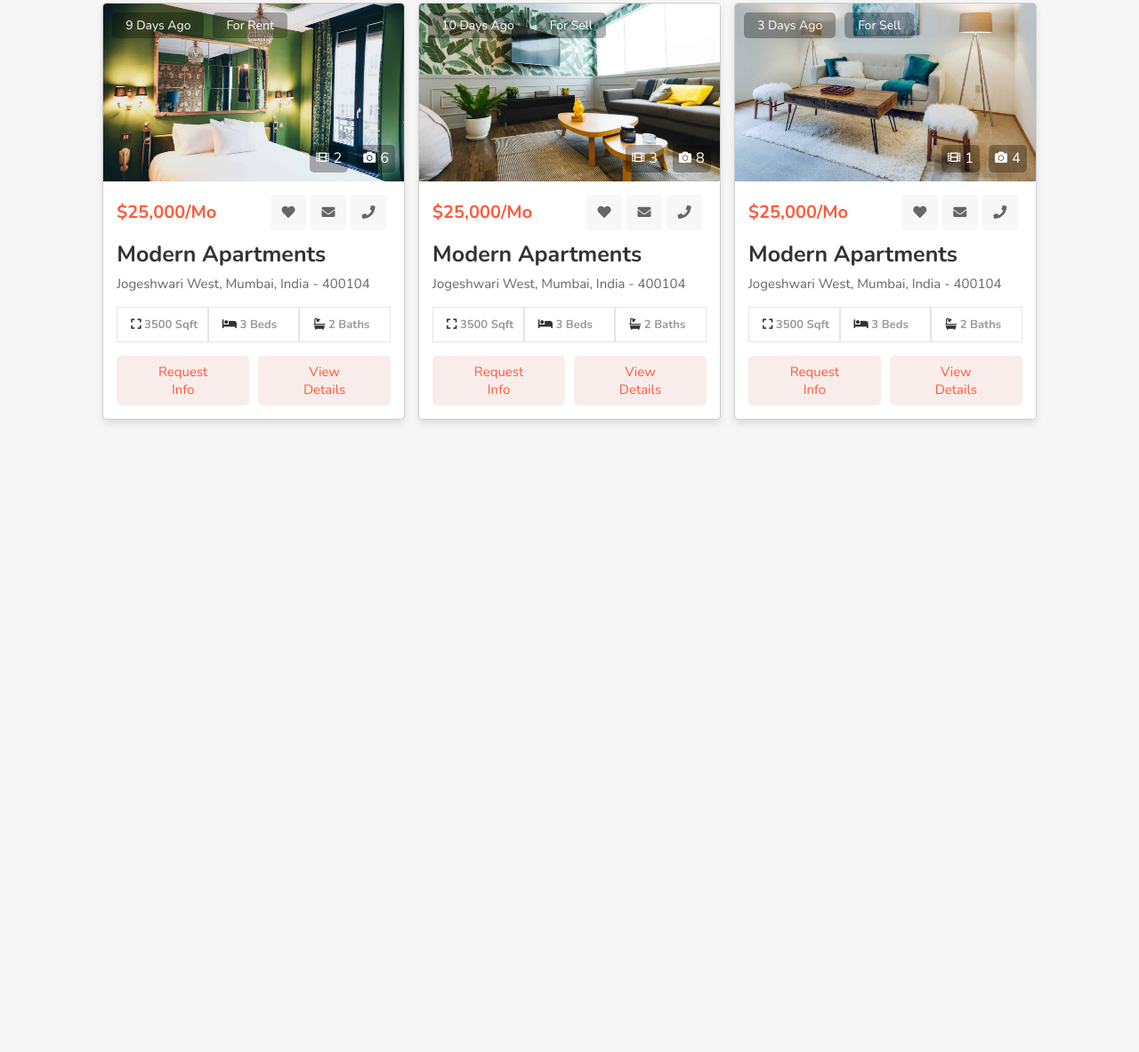
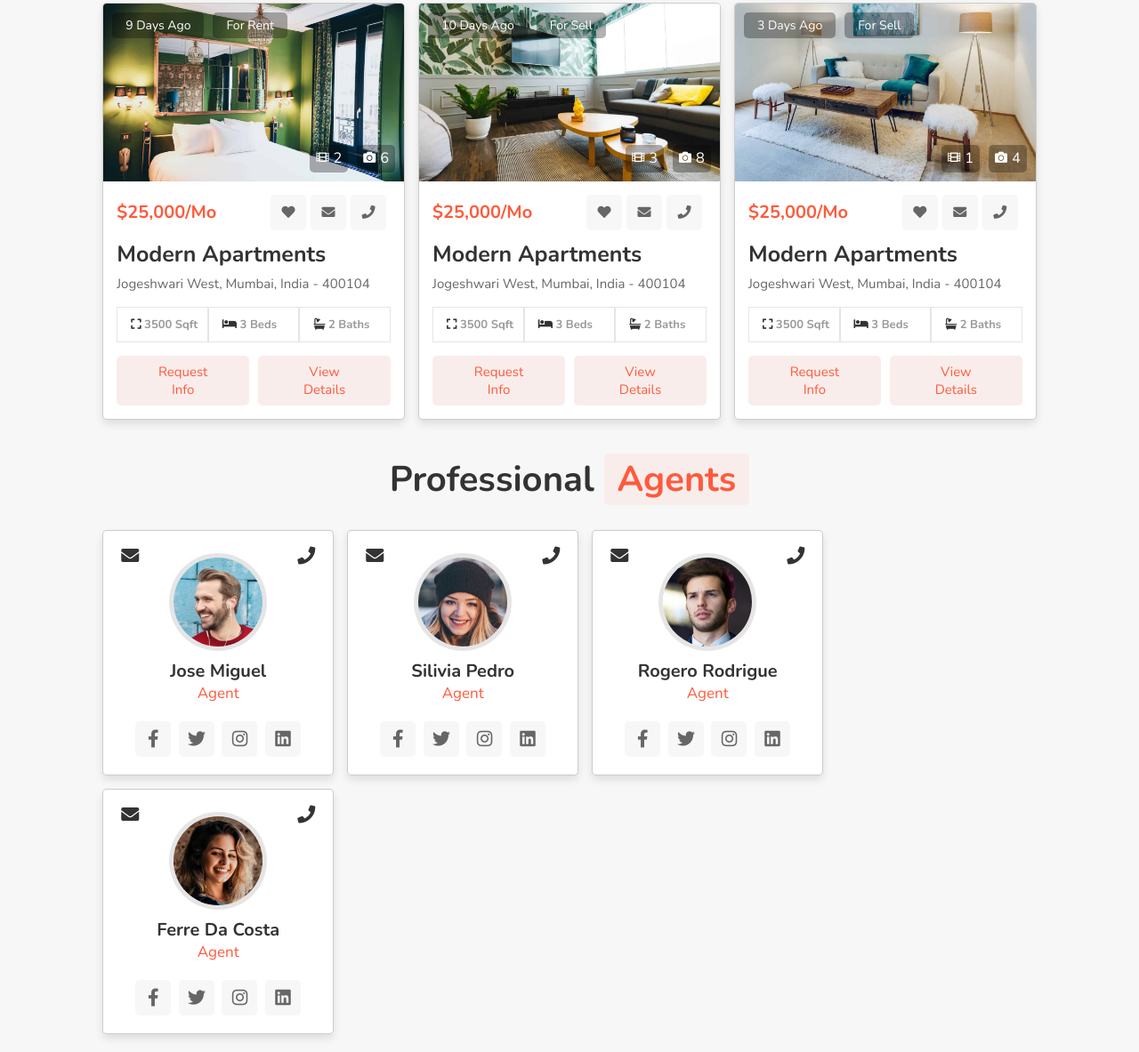
Before and after one commit to Clesio7844/real-state-javascript, a plain HTML site: page index.html in a window 1280 px wide. Shown: the part 1877-3060 px from the top of the page at 89% size. Before the commit the page ends 2369 px from the top, so only its background shows below. Drawn offline with nearby package versions, Linux system fonts and the light colour scheme.

Commit message:
finished the agents section

```diff
--- a/css/style.css
+++ b/css/style.css
@@ -408,3 +408,84 @@ header .icons #menu-bars {
   flex: 1;
   font-size: 1.5rem;
 }
+
+/* agents */
+.agents .box-container {
+  display: flex;
+  flex-wrap: wrap;
+  gap: 1.5rem;
+}
+
+.agents .box-container .box {
+  background: #fff;
+  text-align: center;
+  border: 0.1rem solid rgba(0, 0, 0, 0.2);
+  box-shadow: 0 0.5rem 1rem rgba(0, 0, 0, 0.1);
+  border-radius: 0.5rem;
+  padding: 2rem;
+  position: relative;
+  width: 26rem;
+}
+
+.agents .box-container .box .fa-envelope {
+  position: absolute;
+  top: 1.8rem;
+  left: 2rem;
+  color: #333;
+  font-size: 2rem;
+}
+
+.agents .box-container .box .fa-envelope:hover {
+  color: var(--red);
+}
+
+.agents .box-container .box .fa-phone {
+  position: absolute;
+  top: 1.8rem;
+  right: 2rem;
+  color: #333;
+  font-size: 2rem;
+}
+
+.agents .box-container .box .fa-phone:hover {
+  color: var(--red);
+}
+
+.agents .box-container .box img {
+  border-radius: 50%;
+  box-shadow: 0 0 0 0.5rem rgba(0, 0, 0, 0.1);
+  object-fit: cover;
+  height: 10rem;
+  width: 10rem;
+  margin: 1rem 0;
+}
+
+.agents .box-container .box h3 {
+  font-size: 2rem;
+  color: #333;
+}
+
+.agents .box-container .box span {
+  font-size: 1.7rem;
+  color: var(--red);
+}
+
+.agents .box-container .box .share {
+  padding-top: 2rem;
+}
+
+.agents .box-container .box .share a {
+  margin: 0 0.3rem;
+  height: 4rem;
+  width: 4rem;
+  line-height: 4rem;
+  background: #f7f7f7;
+  color: #666;
+  border-radius: 0.5rem;
+  font-size: 2rem;
+}
+
+.agents .box-container .box .share a:hover {
+  background: var(--red);
+  color: #fff;
+}
--- a/index.html
+++ b/index.html
@@ -141,14 +141,12 @@
 
     <!-- featured section starts -->
     <section class="featured" id="featured">
-
-            <h1 class="heading"> <span>featured</span> properties </h1>
+      <h1 class="heading"><span>featured</span> properties</h1>
 
       <div class="box-container">
-
         <div class="box">
           <div class="image-container">
-                        <img src="images/img-1.jpg" alt="">
+            <img src="images/img-1.jpg" alt="" />
             <div class="info">
               <h3>3 days ago</h3>
               <h3>for rent</h3>
@@ -170,9 +168,9 @@
               <p>jogeshwari west, mumbai, india - 400104</p>
             </div>
             <div class="details">
-                            <h3> <i class="fas fa-expand"></i> 3500 sqft </h3>
-                            <h3> <i class="fas fa-bed"></i> 3 beds </h3>
-                            <h3> <i class="fas fa-bath"></i> 2 baths </h3>
+              <h3><i class="fas fa-expand"></i> 3500 sqft</h3>
+              <h3><i class="fas fa-bed"></i> 3 beds</h3>
+              <h3><i class="fas fa-bath"></i> 2 baths</h3>
             </div>
             <div class="buttons">
               <a href="#" class="btn">request info</a>
@@ -183,7 +181,7 @@
 
         <div class="box">
           <div class="image-container">
-                        <img src="images/img-2.jpg" alt="">
+            <img src="images/img-2.jpg" alt="" />
             <div class="info">
               <h3>6 days ago</h3>
               <h3>for sell</h3>
@@ -205,9 +203,9 @@
               <p>jogeshwari west, mumbai, india - 400104</p>
             </div>
             <div class="details">
-                            <h3> <i class="fas fa-expand"></i> 3500 sqft </h3>
-                            <h3> <i class="fas fa-bed"></i> 3 beds </h3>
-                            <h3> <i class="fas fa-bath"></i> 2 baths </h3>
+              <h3><i class="fas fa-expand"></i> 3500 sqft</h3>
+              <h3><i class="fas fa-bed"></i> 3 beds</h3>
+              <h3><i class="fas fa-bath"></i> 2 baths</h3>
             </div>
             <div class="buttons">
               <a href="#" class="btn">request info</a>
@@ -218,7 +216,7 @@
 
         <div class="box">
           <div class="image-container">
-                        <img src="images/img-3.jpg" alt="">
+            <img src="images/img-3.jpg" alt="" />
             <div class="info">
               <h3>1 days ago</h3>
               <h3>for rent</h3>
@@ -240,9 +238,9 @@
               <p>jogeshwari west, mumbai, india - 400104</p>
             </div>
             <div class="details">
-                            <h3> <i class="fas fa-expand"></i> 3500 sqft </h3>
-                            <h3> <i class="fas fa-bed"></i> 3 beds </h3>
-                            <h3> <i class="fas fa-bath"></i> 2 baths </h3>
+              <h3><i class="fas fa-expand"></i> 3500 sqft</h3>
+              <h3><i class="fas fa-bed"></i> 3 beds</h3>
+              <h3><i class="fas fa-bath"></i> 2 baths</h3>
             </div>
             <div class="buttons">
               <a href="#" class="btn">request info</a>
@@ -253,7 +251,7 @@
 
         <div class="box">
           <div class="image-container">
-                        <img src="images/img-4.jpg" alt="">
+            <img src="images/img-4.jpg" alt="" />
             <div class="info">
               <h3>9 days ago</h3>
               <h3>for rent</h3>
@@ -275,9 +273,9 @@
               <p>jogeshwari west, mumbai, india - 400104</p>
             </div>
             <div class="details">
-                            <h3> <i class="fas fa-expand"></i> 3500 sqft </h3>
-                            <h3> <i class="fas fa-bed"></i> 3 beds </h3>
-                            <h3> <i class="fas fa-bath"></i> 2 baths </h3>
+              <h3><i class="fas fa-expand"></i> 3500 sqft</h3>
+              <h3><i class="fas fa-bed"></i> 3 beds</h3>
+              <h3><i class="fas fa-bath"></i> 2 baths</h3>
             </div>
             <div class="buttons">
               <a href="#" class="btn">request info</a>
@@ -288,7 +286,7 @@
 
         <div class="box">
           <div class="image-container">
-                        <img src="images/img-5.jpg" alt="">
+            <img src="images/img-5.jpg" alt="" />
             <div class="info">
               <h3>10 days ago</h3>
               <h3>for sell</h3>
@@ -310,9 +308,9 @@
               <p>jogeshwari west, mumbai, india - 400104</p>
             </div>
             <div class="details">
-                            <h3> <i class="fas fa-expand"></i> 3500 sqft </h3>
-                            <h3> <i class="fas fa-bed"></i> 3 beds </h3>
-                            <h3> <i class="fas fa-bath"></i> 2 baths </h3>
+              <h3><i class="fas fa-expand"></i> 3500 sqft</h3>
+              <h3><i class="fas fa-bed"></i> 3 beds</h3>
+              <h3><i class="fas fa-bath"></i> 2 baths</h3>
             </div>
             <div class="buttons">
               <a href="#" class="btn">request info</a>
@@ -323,7 +321,7 @@
 
         <div class="box">
           <div class="image-container">
-                        <img src="images/img-6.jpg" alt="">
+            <img src="images/img-6.jpg" alt="" />
             <div class="info">
               <h3>3 days ago</h3>
               <h3>for sell</h3>
@@ -345,9 +343,9 @@
               <p>jogeshwari west, mumbai, india - 400104</p>
             </div>
             <div class="details">
-                            <h3> <i class="fas fa-expand"></i> 3500 sqft </h3>
-                            <h3> <i class="fas fa-bed"></i> 3 beds </h3>
-                            <h3> <i class="fas fa-bath"></i> 2 baths </h3>
+              <h3><i class="fas fa-expand"></i> 3500 sqft</h3>
+              <h3><i class="fas fa-bed"></i> 3 beds</h3>
+              <h3><i class="fas fa-bath"></i> 2 baths</h3>
             </div>
             <div class="buttons">
               <a href="#" class="btn">request info</a>
@@ -355,11 +353,69 @@
             </div>
           </div>
         </div>
-
       </div>
-
     </section>
     <!-- featured section ends -->
+    <!-- agents section starts -->
+    <section class="agents" id="agents">
+      <h1 class="heading">professional <span>agents</span></h1>
+
+      <div class="box-container">
+        <div class="box">
+          <a href="#" class="fas fa-envelope"></a>
+          <a href="#" class="fas fa-phone"></a>
+          <img src="images/pic-1.png" alt="" />
+          <h3>jose miguel</h3>
+          <span>agent</span>
+          <div class="share">
+            <a href="#" class="fab fa-facebook-f"></a>
+            <a href="#" class="fab fa-twitter"></a>
+            <a href="#" class="fab fa-instagram"></a>
+            <a href="#" class="fab fa-linkedin"></a>
+          </div>
+        </div>
+        <div class="box">
+          <a href="#" class="fas fa-envelope"></a>
+          <a href="#" class="fas fa-phone"></a>
+          <img src="images/pic-2.png" alt="" />
+          <h3>silivia pedro</h3>
+          <span>agent</span>
+          <div class="share">
+            <a href="#" class="fab fa-facebook-f"></a>
+            <a href="#" class="fab fa-twitter"></a>
+            <a href="#" class="fab fa-instagram"></a>
+            <a href="#" class="fab fa-linkedin"></a>
+          </div>
+        </div>
+        <div class="box">
+          <a href="#" class="fas fa-envelope"></a>
+          <a href="#" class="fas fa-phone"></a>
+          <img src="images/pic-3.png" alt="" />
+          <h3>rogero rodrigue</h3>
+          <span>agent</span>
+          <div class="share">
+            <a href="#" class="fab fa-facebook-f"></a>
+            <a href="#" class="fab fa-twitter"></a>
+            <a href="#" class="fab fa-instagram"></a>
+            <a href="#" class="fab fa-linkedin"></a>
+          </div>
+        </div>
+        <div class="box">
+          <a href="#" class="fas fa-envelope"></a>
+          <a href="#" class="fas fa-phone"></a>
+          <img src="images/pic-4.png" alt="" />
+          <h3>ferre da costa</h3>
+          <span>agent</span>
+          <div class="share">
+            <a href="#" class="fab fa-facebook-f"></a>
+            <a href="#" class="fab fa-twitter"></a>
+            <a href="#" class="fab fa-instagram"></a>
+            <a href="#" class="fab fa-linkedin"></a>
+          </div>
+        </div>
+      </div>
+    </section>
+    <!-- agents section ends -->
 
     <script src="./js/script.js"></script>
   </body>
```
Lines whose indentation alone changed are shown as unchanged.
